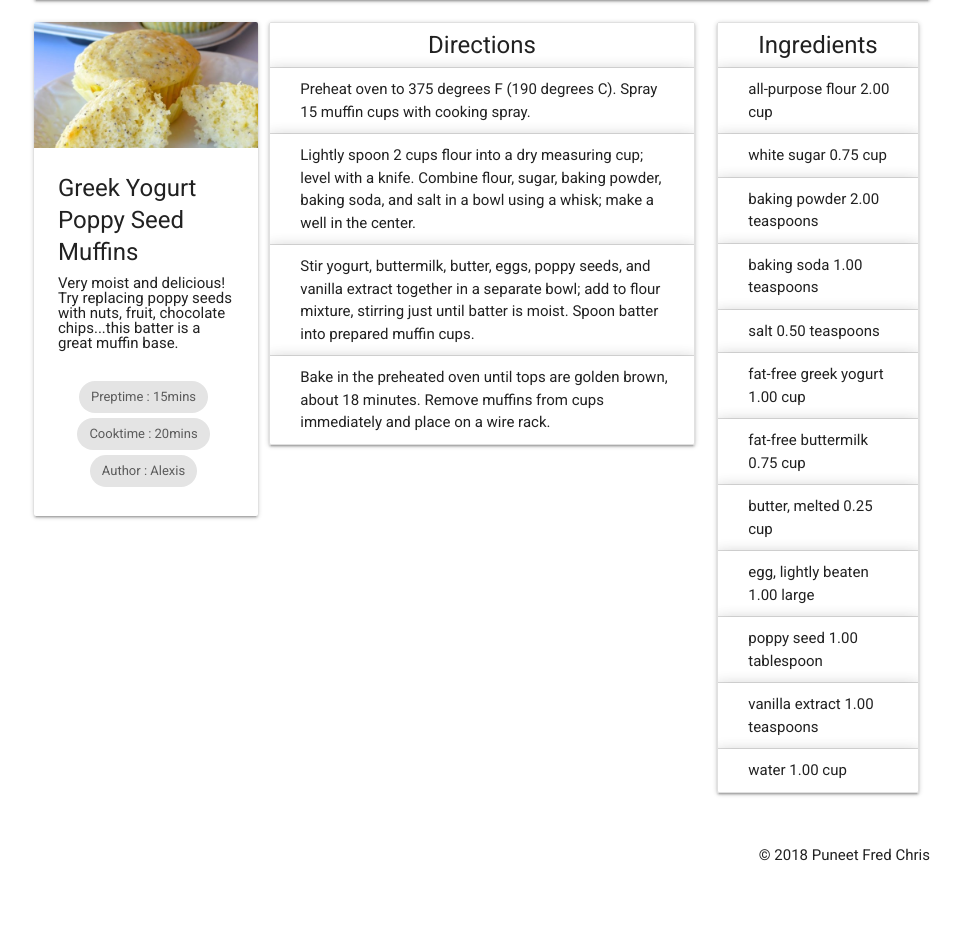
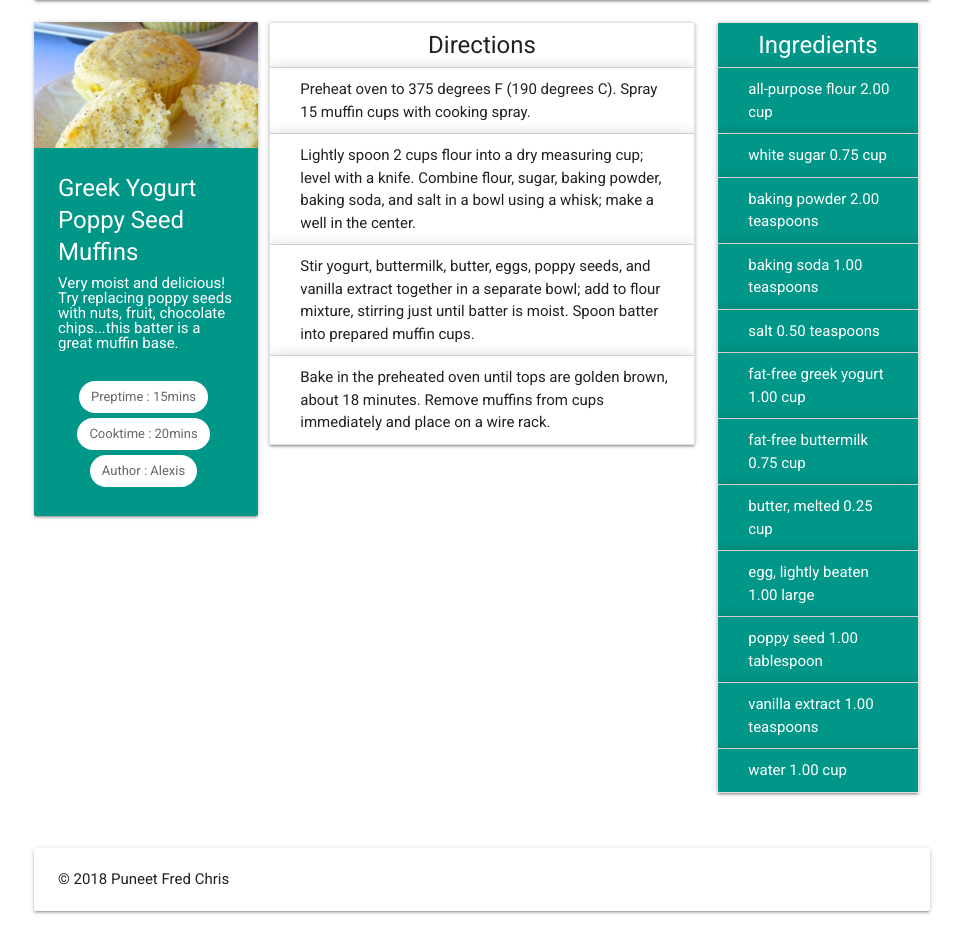
Before and after one commit to gaoyunjiemao/CSIS3280Project, a PHP site: page /displayRecipePage.php?id=100 in a window 1280 px wide. Shown: the part 72-998 px from the top of the page, without its empty margins (158-1121 px from the left). Before the commit the page ends 933 px from the top, so only its background shows below. Run offline with PHP 8.4, Linux system fonts and the light colour scheme; data comes from the database, SQL or seed files in the repository.

Commit message:
changed footer and added teal color in display recipies

```diff
--- a/css/login_register.css
+++ b/css/login_register.css
@@ -1,8 +1,3 @@
-.right{
-  clear: left;
-  align-self: flex-end;
-}
-
 .container{
   min-width: 450px;
   width: 30%;
--- a/displayRecipePage.php
+++ b/displayRecipePage.php
@@ -119,17 +119,17 @@
 					echo '<div class="row">
 									<div class="col s3">
 										<div class="row">
-											<div class="card hoverable">
+											<div class="card teal hoverable">
 												<div class="card-image">
 													<img src="images/recipes/'.$recipeID.'.jpg" alt="Recipe Image"/>
 												</div>
-												<div class="card-content">
-													<div class="card-title">'.$resultRecipe[0]['RecipeName'].'</div>
+												<div class="card-content white-text">
+													<div class="card-title white-text">'.$resultRecipe[0]['RecipeName'].'</div>
 													<p>'.$resultRecipe[0]['RecipeDesc'].'</p><br /><br />
 													<div class="center">
-														<div class="chip ">Preptime : '.$resultRecipe[0]['PrepTime'].'</div>
-														<div class="chip ">Cooktime : '.$resultRecipe[0]['CookTime'].'</div><br />
-														<div class="chip ">Author : '.$resultAuthor[0]['AuthorName'].'</div><br />
+														<div class="chip white">Preptime : '.$resultRecipe[0]['PrepTime'].'</div>
+														<div class="chip white">Cooktime : '.$resultRecipe[0]['CookTime'].'</div><br />
+														<div class="chip white">Author : '.$resultAuthor[0]['AuthorName'].'</div><br />
 													</div>
 												</div>
 											</div>
@@ -157,7 +157,7 @@
 											<div class="col s4">
 												<div class="card hoverable">
 													<ol class="collection with-header">
-														<li class="collection-header center card-title">Ingredients</li>';
+														<li class="collection-header teal white-text center card-title">Ingredients</li>';
 
 														$countStep_ing = count($StepArray);
 														$countIng = count($IngArray);
@@ -169,7 +169,7 @@
 																if($IngredientIDTmp!=null){
 																	for($k=0;$k<$countIng;$k++){
 																		if($IngArray[$k]['IngredientID']==$IngredientIDTmp){
-																			print "<li class='collection-item z-depth-3'>".$IngArray[$k]['IngredientName']." ";
+																			print "<li class='collection-item teal white-text z-depth-3'>".$IngArray[$k]['IngredientName']." ";
 																		}
 																	}
 																	print $StepArray[$i][$j]['IngredientAmt']." ".$StepArray[$i][$j]['AmtUnits']."</li>";
--- a/footer.php
+++ b/footer.php
@@ -5,7 +5,12 @@
 //             © 2018 Puneet Chris Fred
 //         </div>
 //       </div>';
-  echo '<footer class="white right">
-          &copy 2018 Puneet Fred Chris
-        </footer>';
+  echo '
+        <div class="card-panel">
+              <span >
+                &copy 2018 Puneet Fred Chris
+              </span>
+
+        </div>'
+        ;
 ?>
```
